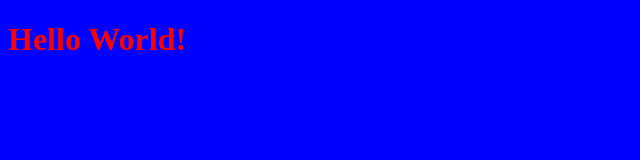
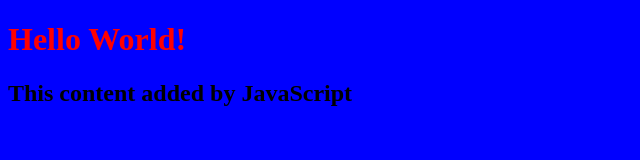
Before and after one commit to jojop101/final-project-, a plain HTML site: page index.html in a window 1280 px wide. Shown: the whole page, without its empty margins (0-640 px from the left). Drawn offline with Linux system fonts and the light colour scheme.

Commit message:
add script.js, connect to index.html

```diff
--- a/index.html
+++ b/index.html
@@ -6,5 +6,6 @@
     </head>
     <body>
        <h1>Hello World!</h1>
+       <script src="script.js"></script>
     </body>
 </html>
--- /dev/null
+++ b/script.js
@@ -0,0 +1,3 @@
+const h2 = document.createElement('h2')
+h2.textContent = "This content added by JavaScript";
+document.querySelector('body').appendChild(h2);
```
